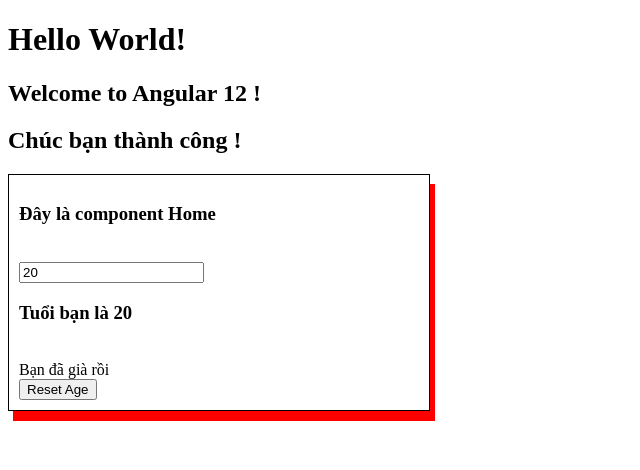
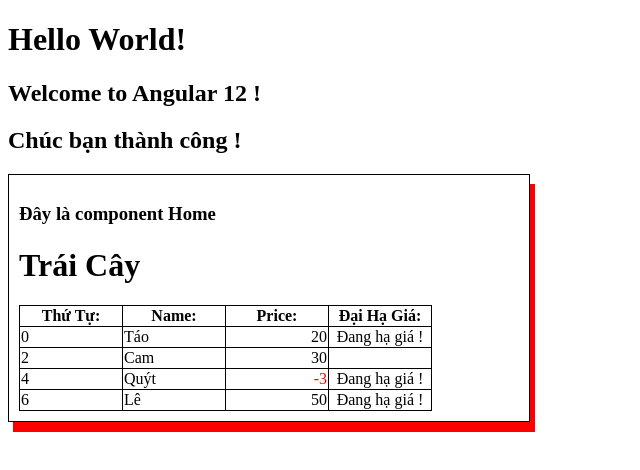
Before and after one commit to hoan010299/LearnAngular12, an Angular app: page / in a window 1280 px wide. Shown: the top 470 px of the page, without its empty margins (0-640 px from the left). Built offline with nearby package versions, Linux system fonts and the light colour scheme.

Commit message:
ngFor Áp Dụng

```diff
--- a/src/app/home/home.component.html
+++ b/src/app/home/home.component.html
@@ -1,15 +1,22 @@
 <div class="test">
   <h3>Đây là component Home</h3>
-  <br />
-  <input type="text" [(ngModel)]="age" />
-  <h3>Tuổi bạn là {{ age }}</h3>
-  <br />
-  <!-- <h2 *ngIf="age > 18">Bạn quá già !</h2>
-  <h2 *ngIf="age <= 15">Bạn quá trẻ !</h2> -->
-  <div *ngIf="age <= 18; then tre; else gia"></div>
-  <ng-template #tre>Bạn còn trẻ!</ng-template>
-  <ng-template #gia>Bạn đã già rồi</ng-template>
-
-  <br />
-  <button (click)="resetAge()">Reset Age</button>
+  <h1>Trái Cây</h1>
+  <table class="table">
+    <tr>
+      <th>Thứ Tự:</th>
+      <th>Name:</th>
+      <th>Price:</th>
+      <th>Đại Hạ Giá:</th>
+    </tr>
+    <tr *ngFor="let trai of traiCay; let i = index">
+      <td>{{ i + i }}</td>
+      <td>{{ trai.name }}</td>
+      <td class="right">
+        <span [ngClass]="{ 'so-am': trai.price < 0 }">{{ trai.price }}</span>
+      </td>
+      <td class="center">
+        <span *ngIf="trai.haGia">Đang hạ giá !</span>
+      </td>
+    </tr>
+  </table>
 </div>
--- a/src/app/home/home.component.scss
+++ b/src/app/home/home.component.scss
@@ -1,6 +1,25 @@
-.test{
+.test {
   border: 1px solid;
   padding: 10px;
   box-shadow: 5px 10px red;
-  width: 400px;
+  width: 500px;
 }
+.table,
+td,
+th {
+  border-collapse: collapse;
+  border: 1px solid black;
+}
+td,
+th {
+  min-width: 100px;
+}
+.so-am {
+  color: red;
+}
+.right {
+  text-align: right;
+}
+.center{
+  text-align: center;
+}
--- a/src/app/home/home.component.ts
+++ b/src/app/home/home.component.ts
@@ -8,11 +8,32 @@ import { Component, OnInit } from '@angular/core';
 export class HomeComponent implements OnInit {
   public name = 'Hoan Nguyen';
   public age = 20;
+  public traiCay = [
+    {
+      name: 'Táo',
+      price: 20,
+      haGia: true,
+    },
+    {
+      name: 'Cam',
+      price: 30,
+      haGia: false,
+    },
+    {
+      name: 'Quýt',
+      price: -3,
+      haGia: true,
+    },
+    {
+      name: 'Lê',
+      price: 50,
+      haGia: true,
+    },
+  ];
+
   constructor() {}
 
-  ngOnInit(): void {}
-
-  public resetAge() {
-    this.age = 0;
+  ngOnInit(): void {
+    console.log('Trai Cay', this.traiCay);
   }
 }
```
